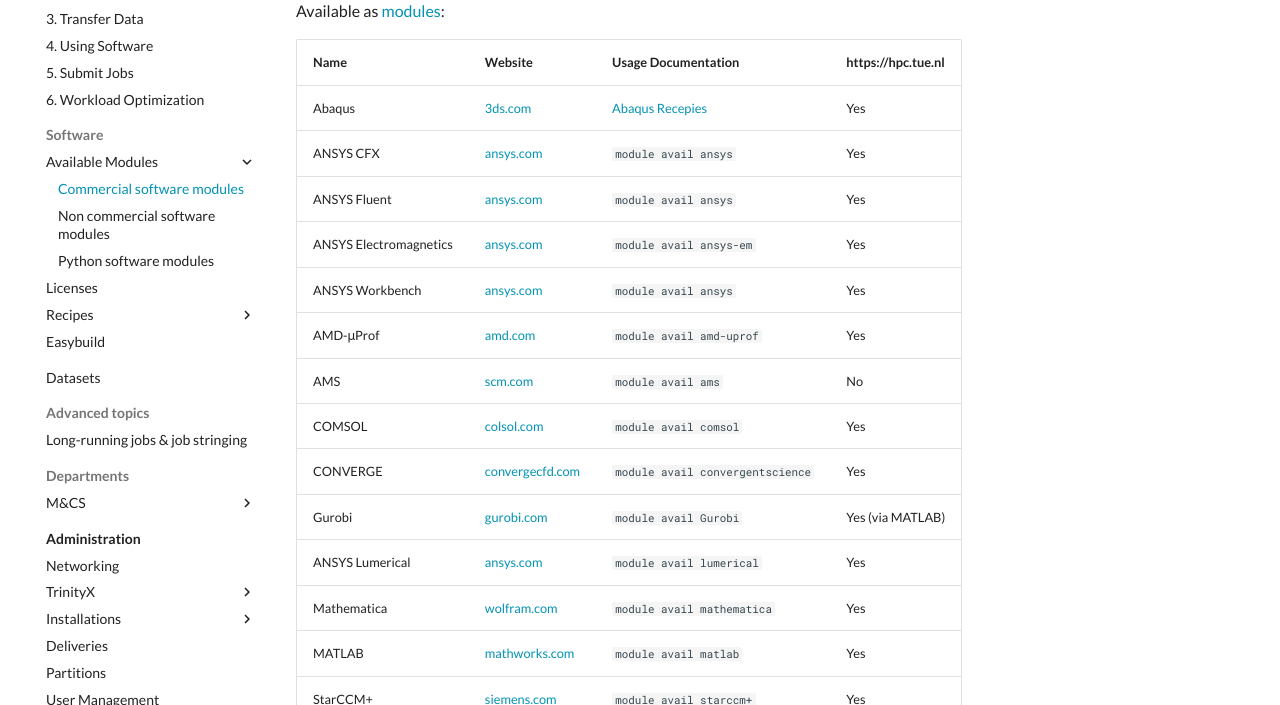
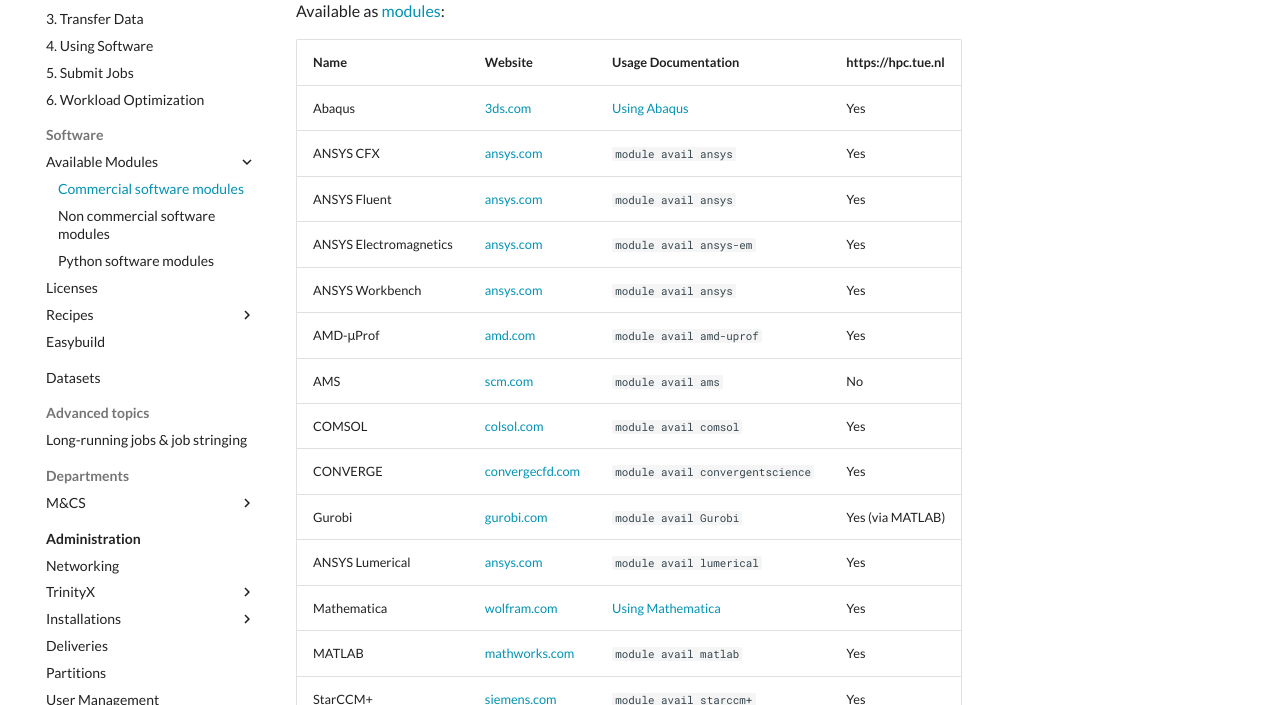
Before and after one commit to gferhpc/supercomputing.tue.nl, an MkDocs documentation site: the page built from pages/documentation/software/modules/commercial.md, in a window 1280 px wide and 1300 px high. Shown: the part 384-1089 px from the top of the window. Built offline with MkDocs 1.6.1 and Material for MkDocs 9.7.7, drawn with Linux system fonts in a browser that asks for light colours.

Commit message:
Update commercial.md

```diff
--- a/pages/documentation/software/modules/commercial.md
+++ b/pages/documentation/software/modules/commercial.md
@@ -8,7 +8,7 @@
 
 | Name            | Website                              | Usage Documentation      | https://hpc.tue.nl |
 | --------------- | ------------------------------------ | ------------------------ | ------------------ |
-| Abaqus          | [3ds.com](https://www.3ds.com/products/simulia/abaqus){:target="_blank"} | [Abaqus Recepies](../recipes/abaqus.md)   | Yes |
+| Abaqus          | [3ds.com](https://www.3ds.com/products/simulia/abaqus){:target="_blank"} | [Using Abaqus](../recipes/abaqus.md)   | Yes |
 | ANSYS CFX       | [ansys.com](https://www.ansys.com/products/fluids/ansys-cfx){:target="_blank"} | `module avail ansys`     | Yes |
 | ANSYS Fluent    | [ansys.com](https://www.ansys.com/products/fluids/ansys-fluent){:target="_blank"} | `module avail ansys`     | Yes |
 | ANSYS Electromagnetics | [ansys.com](https://www.ansys.com/products/electronics){:target="_blank"} | `module avail ansys-em`   | Yes |
@@ -19,7 +19,7 @@
 | CONVERGE        | [convergecfd.com](https://convergecfd.com/){:target="_blank"} | `module avail convergentscience` | Yes |
 | Gurobi          | [gurobi.com](https://www.gurobi.com/){:target="_blank"} | `module avail Gurobi` | Yes (via MATLAB) |
 | ANSYS Lumerical | [ansys.com](https://www.ansys.com/products/optics){:target="_blank"} | `module avail lumerical` | Yes |
-| Mathematica     | [wolfram.com](https://www.wolfram.com/mathematica/){:target="_blank"} | `module avail mathematica` | Yes |
+| Mathematica     | [wolfram.com](https://www.wolfram.com/mathematica/){:target="_blank"} | [Using Mathematica](../recipes/mathematica.md) | Yes |
 | MATLAB          | [mathworks.com](https://www.mathworks.com/products/matlab.html){:target="_blank"} | `module avail matlab` | Yes |
 | StarCCM+        | [siemens.com](https://plm.sw.siemens.com/en-US/simcenter/fluids-thermal-simulation/star-ccm/){:target="_blank"} | `module avail starccm+` | Yes |
 | TecPlot 360     | [tecplot.com](https://tecplot.com/products/tecplot-360/){:target="_blank"} | `module avail tecplot` | Yes |
```
